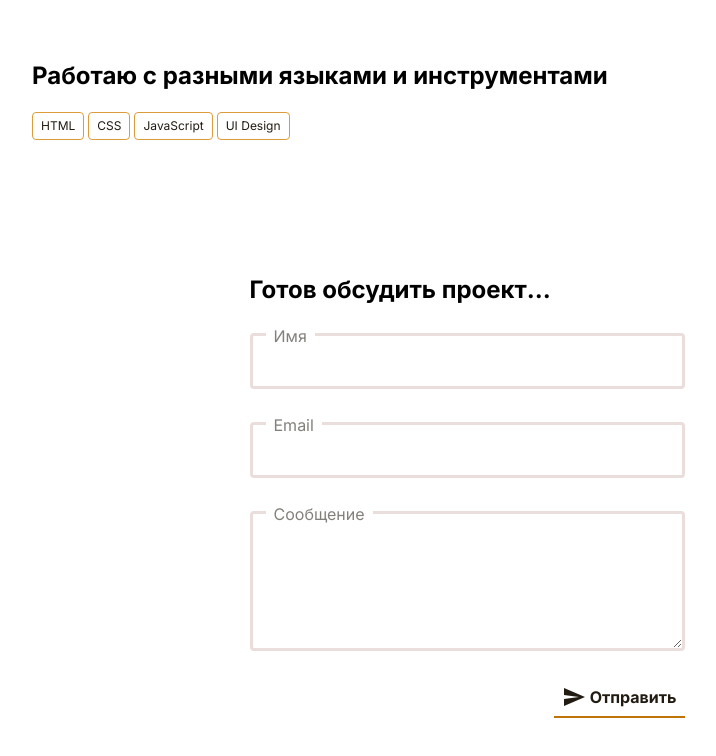
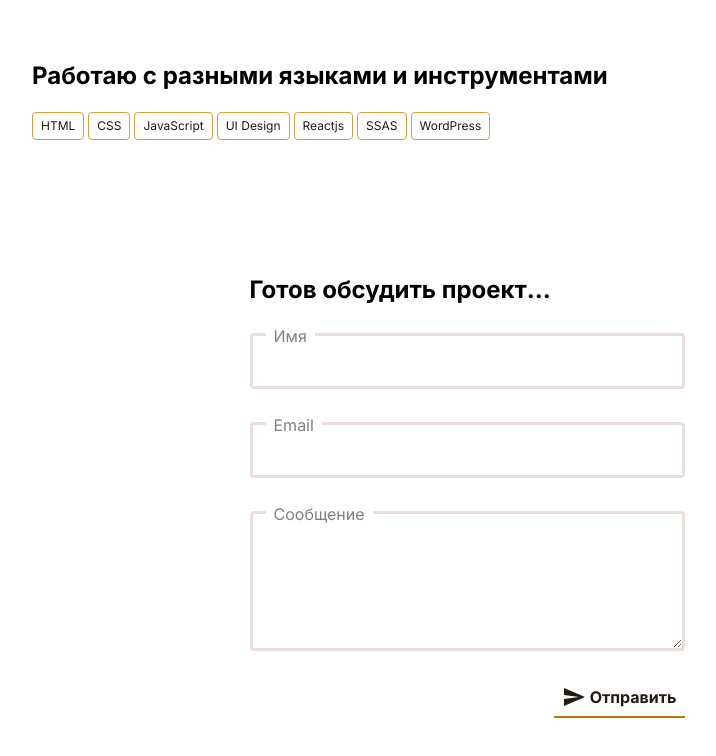
Before and after one commit to kodexx24/my-portfolio, a plain HTML site: page index.html in a window 1280 px wide. Shown: the part 1816-2572 px from the top of the page, without its empty margins (173-889 px from the left). Drawn offline with Linux system fonts and the light colour scheme.

Commit message:
микро доработка

```diff
--- a/css/style.css
+++ b/css/style.css
@@ -3,6 +3,8 @@
 }
 body{
     font-family: "Inter", sans-serif;
+    font-optical-sizing: auto;
+    font-style: normal;
 }
 .navbar {
     display: flex;
--- a/index.html
+++ b/index.html
@@ -136,6 +136,9 @@
             <li class="tags-item"><a href="#" class="tag">CSS</a></li>
             <li class="tags-item"><a href="#" class="tag">JavaScript</a></li>
             <li class="tags-item"><a href="#" class="tag">UI Design</a></li>
+            <li class="tags-item"><a href="#" class="tag">Reactjs</a></li>
+            <li class="tags-item"><a href="#" class="tag">SSAS</a></li>
+            <li class="tags-item"><a href="#" class="tag">WordPress</a></li>
         </ul>
     </section>
     <!-- /.skills -->
```
